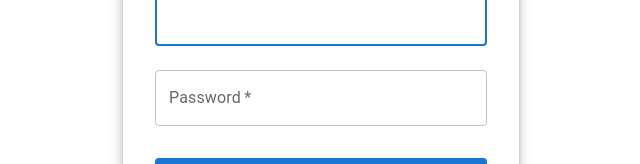
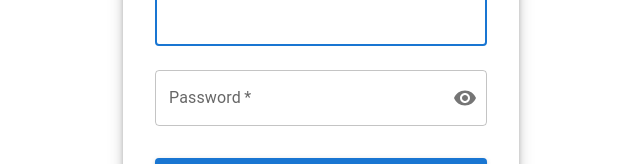
Before and after one commit to mukul9860/skylark_face_detection_assessment, a React (Vite) app in the folder frontend/: page /login in a window 1280 px wide. Shown: the part 342-506 px from the top of the page, without its empty margins (319-959 px from the left). Built offline with nearby package versions, Linux system fonts and the light colour scheme.

Commit message:
UI fixes

```diff
--- a/frontend/src/pages/LoginPage.tsx
+++ b/frontend/src/pages/LoginPage.tsx
@@ -1,8 +1,10 @@
 import { useState } from 'react';
 import { useNavigate } from 'react-router-dom';
 import {
-  Container, TextField, Button, Typography, Box, Paper, Alert
+  Container, TextField, Button, Typography, Box, Paper, Alert,
+  InputAdornment, IconButton
 } from '@mui/material';
+import { Visibility, VisibilityOff } from '@mui/icons-material';
 import api from '../services/api';
 
 export default function LoginPage() {
@@ -11,6 +13,8 @@
   const [isLogin, setIsLogin] = useState(true);
   const [error, setError] = useState('');
   const navigate = useNavigate();
+
+  const [showPassword, setShowPassword] = useState(false);
 
   const handleLogin = async () => {
     try {
@@ -45,6 +49,11 @@
     }
   };
 
+  const handleClickShowPassword = () => setShowPassword((show) => !show);
+  const handleMouseDownPassword = (event: React.MouseEvent<HTMLButtonElement>) => {
+    event.preventDefault();
+  };
+
   return (
     <Container component="main" maxWidth="xs">
       <Paper elevation={6} sx={{ marginTop: 8, padding: 4, display: 'flex', flexDirection: 'column', alignItems: 'center' }}>
@@ -71,11 +80,25 @@
             fullWidth
             name="password"
             label="Password"
-            type="password"
+            type={showPassword ? 'text' : 'password'}
             id="password"
             autoComplete="current-password"
             value={password}
             onChange={(e) => setPassword(e.target.value)}
+            InputProps={{
+              endAdornment: (
+                <InputAdornment position="end">
+                  <IconButton
+                    aria-label="toggle password visibility"
+                    onClick={handleClickShowPassword}
+                    onMouseDown={handleMouseDownPassword}
+                    edge="end"
+                  >
+                    {showPassword ? <VisibilityOff /> : <Visibility />}
+                  </IconButton>
+                </InputAdornment>
+              ),
+            }}
           />
           <Button
             type="submit"
```
